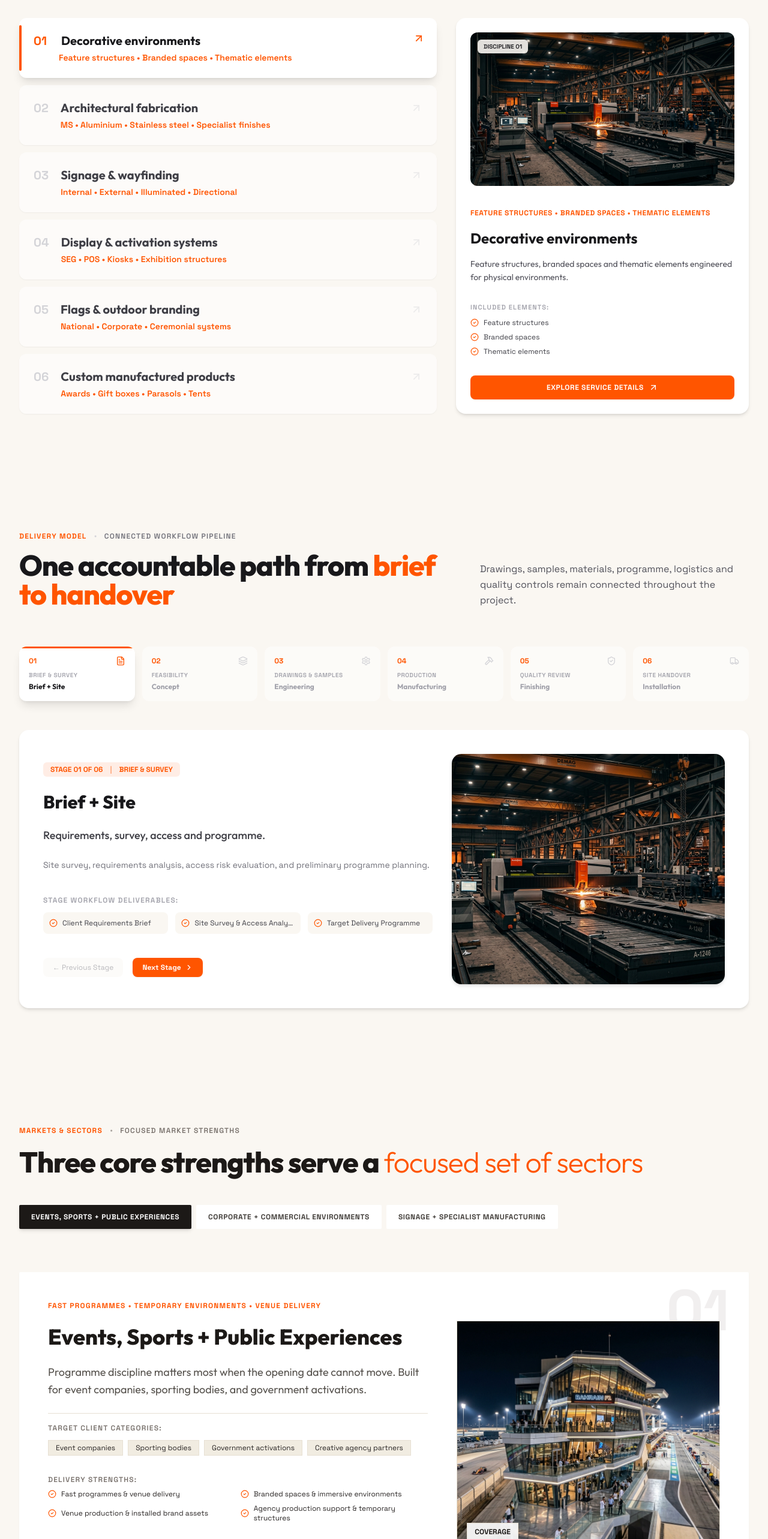
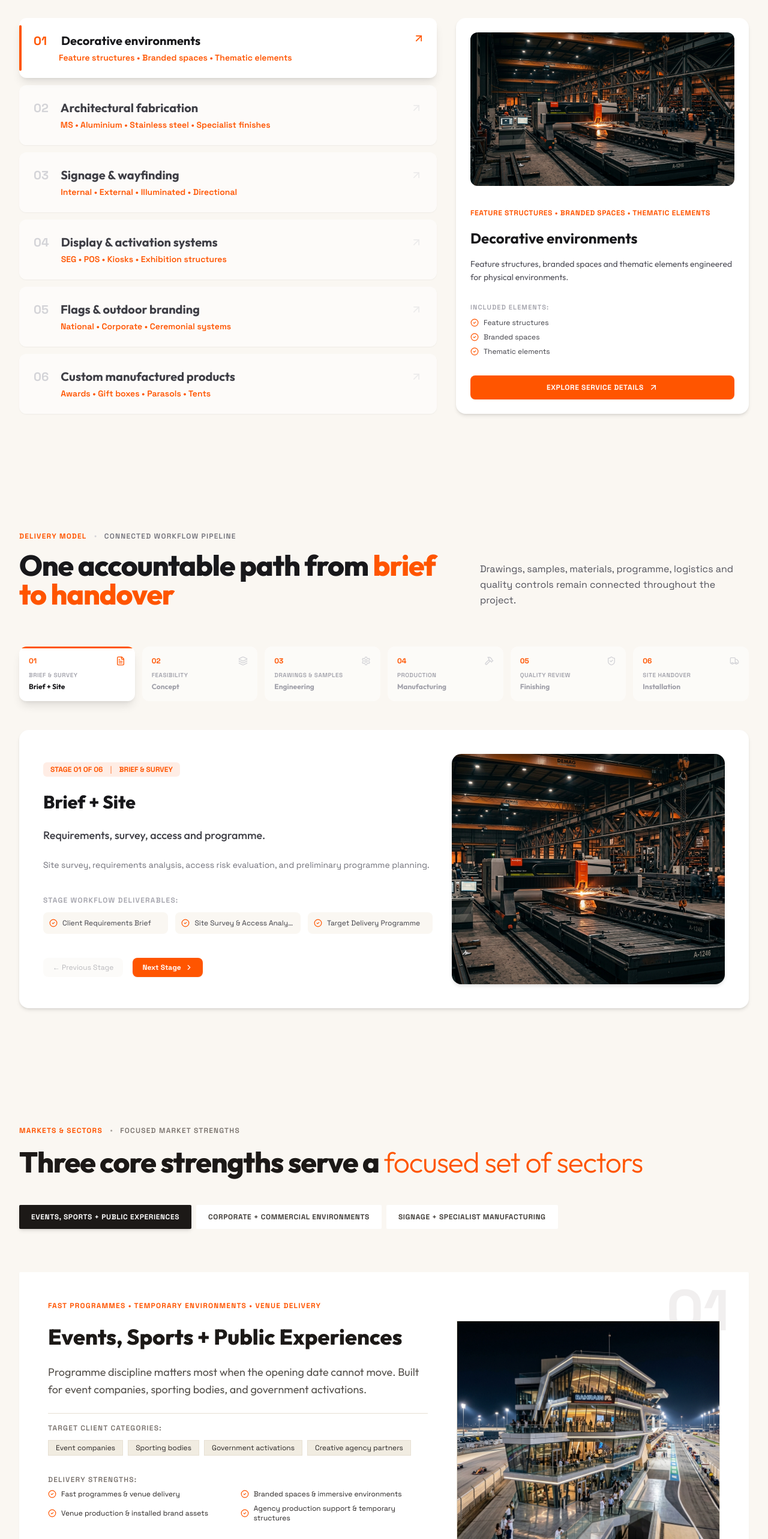
Before and after one commit to akashjo123/orange-industries, a Next.js app: page / in a window 1280 px wide. Shown: the part 2015-4581 px from the top of the page at 60% size. Built offline with nearby package versions, Linux system fonts and the light colour scheme.

Commit message:
refactor: remove image overlay badges from sectors and capabilities components

```diff
--- a/app/capabilities/page.tsx
+++ b/app/capabilities/page.tsx
@@ -44,9 +44,7 @@ export default function CapabilitiesPage() {
                     fill
                     className="object-cover"
                   />
-                  <div className="absolute top-4 left-4 bg-[#141416]/90 backdrop-blur px-3 py-1.5 rounded-md font-mono text-xs text-brand-orange font-bold shadow-sm">
-                    DISCIPLINE
-                  </div>
+
                 </div>
 
                 {/* Content */}
--- a/components/CapabilitiesSection.tsx
+++ b/components/CapabilitiesSection.tsx
@@ -136,9 +136,7 @@ export default function CapabilitiesSection() {
                     fill
                     className="object-cover group-hover:scale-105 transition-transform duration-500"
                   />
-                  <div className="absolute top-3 left-3 bg-[#FAF7F2]/90 backdrop-blur px-2.5 py-1 text-[10px] font-mono text-zinc-800 font-bold shadow-xs rounded-md">
-                    DISCIPLINE {activeCapability.number}
-                  </div>
+
                 </div>
 
                 {/* Technical Overview */}
--- a/components/SectorsSection.tsx
+++ b/components/SectorsSection.tsx
@@ -131,9 +131,7 @@ export default function SectorsSection() {
                 fill
                 className="object-cover"
               />
-              <div className="absolute bottom-4 left-4 bg-white/90 backdrop-blur px-3 py-1.5 border border-[#E7E0D3] font-mono text-xs text-stone-900 font-bold">
-                COVERAGE
-              </div>
+
             </div>
 
           </motion.div>
```
